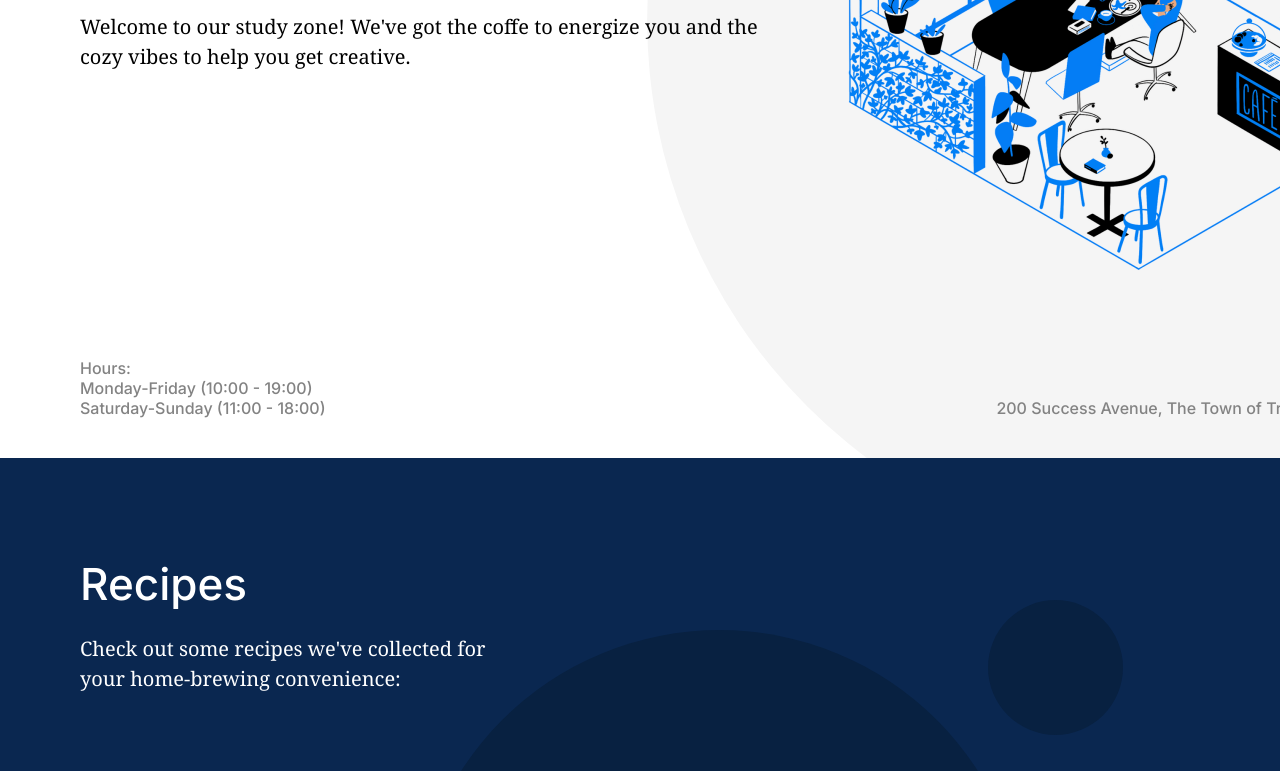
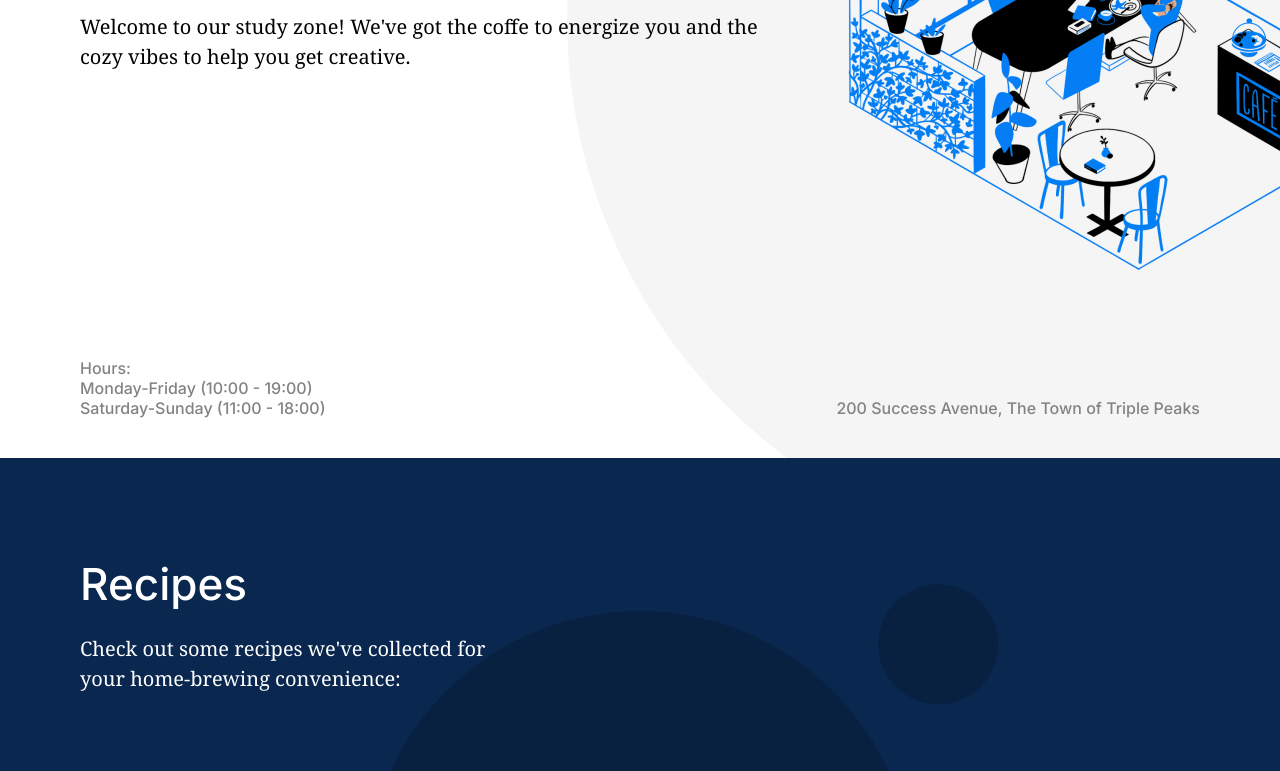
Before and after one commit to c2yz4rp/se_project_coffeeshop, a plain HTML site: page index.html in a window 1280 px wide. Shown: the part 412-1183 px from the top of the page. Drawn offline with Linux system fonts and the light colour scheme; grey boxes are pictures that could not be loaded.

Commit message:
Second new update for my project

```diff
--- a/pages/index.css
+++ b/pages/index.css
@@ -1,5 +1,5 @@
 .page {
-  min-width: 1440px;
+  min-width: 1100px;
   max-width: 1600px;
   font-family: "Inter", Arial, sans-serif;
   font-size: 16px;
```
